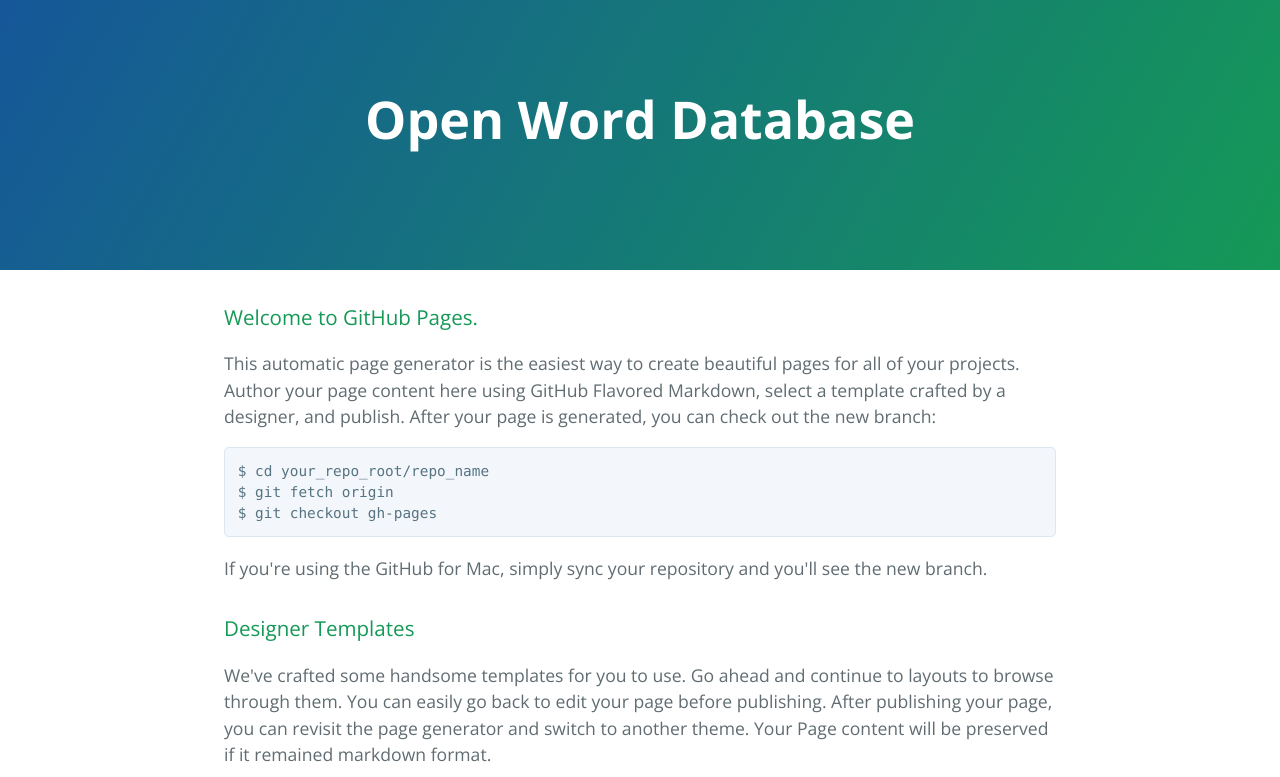
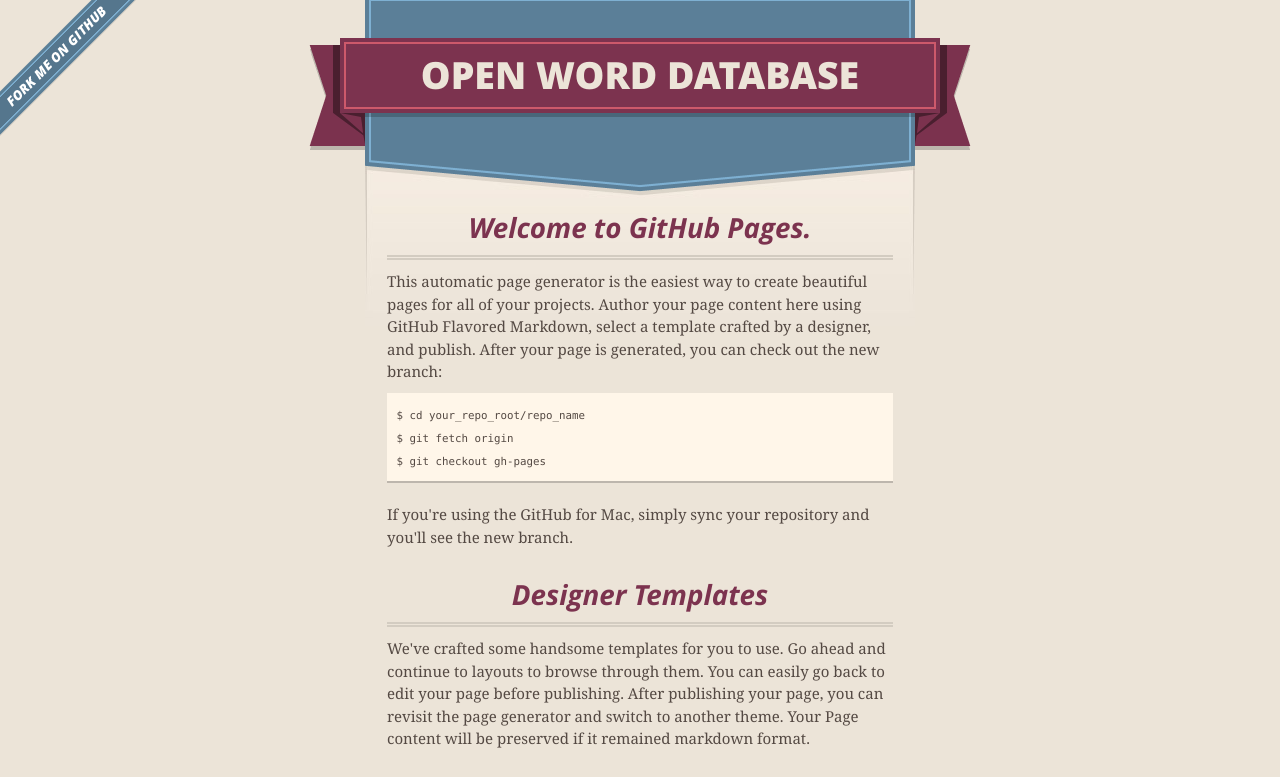
Before and after one commit to ValentinOVD/owd.github.io, a plain HTML site: page index.html in a window 1280 px wide. Shown: the top 777 px of the page. Drawn offline with nearby package versions, Linux system fonts and the light colour scheme.

Commit message:
Replace master branch with page content via GitHub

```diff
--- a/index.html
+++ b/index.html
@@ -1,22 +1,51 @@
 <!DOCTYPE html>
-<html lang="en-us">
+<html>
   <head>
-    <meta charset="UTF-8">
+    <meta charset='utf-8'>
+    <meta http-equiv="X-UA-Compatible" content="chrome=1">
+    <meta name="viewport" content="width=640">
+
+    <link rel="stylesheet" href="stylesheets/core.css" media="screen">
+    <link rel="stylesheet" href="stylesheets/mobile.css" media="handheld, only screen and (max-device-width:640px)">
+    <link rel="stylesheet" href="stylesheets/github-light.css">
+
+    <script type="text/javascript" src="javascripts/modernizr.js"></script>
+    <script type="text/javascript" src="https://ajax.googleapis.com/ajax/libs/jquery/1.7.1/jquery.min.js"></script>
+    <script type="text/javascript" src="javascripts/headsmart.min.js"></script>
+    <script type="text/javascript">
+      $(document).ready(function () {
+        $('#main_content').headsmart()
+      })
+    </script>
     <title>Open Word Database by ValentinOVD</title>
-    <meta name="viewport" content="width=device-width, initial-scale=1">
-    <link rel="stylesheet" type="text/css" href="stylesheets/normalize.css" media="screen">
-    <link href='http://fonts.googleapis.com/css?family=Open+Sans:400,700' rel='stylesheet' type='text/css'>
-    <link rel="stylesheet" type="text/css" href="stylesheets/stylesheet.css" media="screen">
-    <link rel="stylesheet" type="text/css" href="stylesheets/github-light.css" media="screen">
   </head>
+
   <body>
-    <section class="page-header">
-      <h1 class="project-name">Open Word Database</h1>
-      <h2 class="project-tagline"></h2>
-    </section>
+    <a id="forkme_banner" href="https://github.com/ValentinOVD">View on GitHub</a>
+    <div class="shell">
 
-    <section class="main-content">
-      <h3>
+      <header>
+        <span class="ribbon-outer">
+          <span class="ribbon-inner">
+            <h1>Open Word Database</h1>
+            <h2></h2>
+          </span>
+          <span class="left-tail"></span>
+          <span class="right-tail"></span>
+        </span>
+      </header>
+
+      <div id="no-downloads">
+        <span class="inner">
+        </span>
+      </div>
+
+
+      <span class="banner-fix"></span>
+
+
+      <section id="main_content">
+        <h3>
 <a id="welcome-to-github-pages" class="anchor" href="#welcome-to-github-pages" aria-hidden="true"><span class="octicon octicon-link"></span></a>Welcome to GitHub Pages.</h3>
 
 <p>This automatic page generator is the easiest way to create beautiful pages for all of your projects. Author your page content here using GitHub Flavored Markdown, select a template crafted by a designer, and publish. After your page is generated, you can check out the new branch:</p>
@@ -47,13 +76,21 @@ $ git checkout gh-pages
 <a id="support-or-contact" class="anchor" href="#support-or-contact" aria-hidden="true"><span class="octicon octicon-link"></span></a>Support or Contact</h3>
 
 <p>Having trouble with Pages? Check out the documentation at <a href="https://help.github.com/pages">https://help.github.com/pages</a> or contact <a href="mailto:support@github.com">support@github.com</a> and we’ll help you sort it out.</p>
+      </section>
 
-      <footer class="site-footer">
-
-        <span class="site-footer-credits">This page was generated by <a href="https://pages.github.com">GitHub Pages</a> using the <a href="https://github.com/jasonlong/cayman-theme">Cayman theme</a> by <a href="https://twitter.com/jasonlong">Jason Long</a>.</span>
+      <footer>
+        <span class="ribbon-outer">
+          <span class="ribbon-inner">
+            <p>Projects by <a href="https://github.com/ValentinOVD">ValentinOVD</a> can be found on <a href="https://github.com/ValentinOVD">GitHub</a></p>
+          </span>
+          <span class="left-tail"></span>
+          <span class="right-tail"></span>
+        </span>
+        <p>Generated with <a href="https://pages.github.com">GitHub Pages</a> using Merlot</p>
+        <span class="octocat"></span>
       </footer>
 
-    </section>
+    </div>
 
 
   </body>
```
